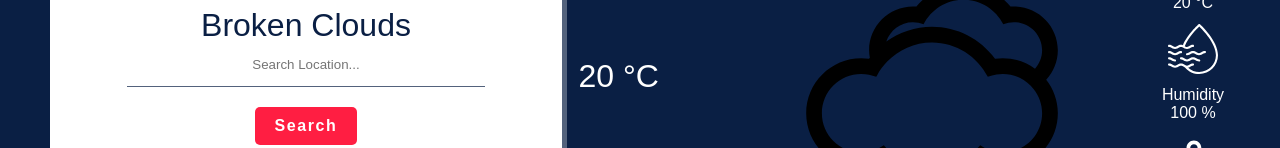
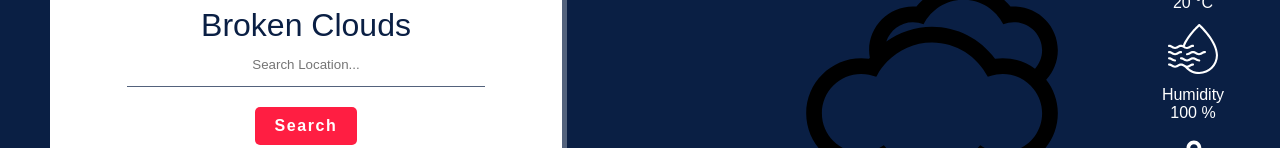
Before and after one commit to dcoates83/weather-application, a plain HTML site: page index.html in a window 1280 px wide. Shown: the part 266-414 px from the top of the page. Drawn offline with Linux system fonts and the light colour scheme; a script that the page names is missing.

Commit message:
edited html temp - looks better on preload

```diff
--- a/index.html
+++ b/index.html
@@ -34,7 +34,7 @@
       <div class="weather-info-icon">
         <div class="weather-info-icon-text">
 
-          <h1 class="weather-info-temperature">20 °C</h1>
+          <h1 class="weather-info-temperature"></h1>
         </div>
         <svg
           xmlns="http://www.w3.org/2000/svg"
```
